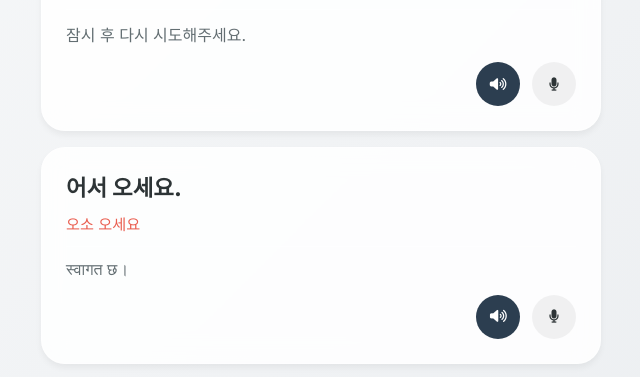
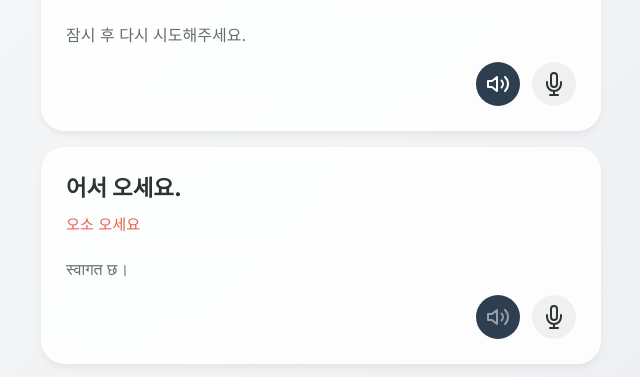
Before and after one commit to hanybeee67/Korean-App, a plain HTML site: page index.html in a window 1280 px wide. Both pictures are taken after a click on the button 817 px from the left and 612 px from the top of the page. Shown: the part 296-673 px from the top of the page, 319-959 px from the left. Drawn offline with nearby package versions, Linux system fonts and the light colour scheme; no server answers.

Commit message:
fix: Replace icons with SVG and improve TTS error msg

```diff
--- a/index.html
+++ b/index.html
@@ -210,11 +210,11 @@
                     <div class="sentence-pronunciation">${item.Pronunciation || ''}</div>
                     <div class="sentence-meaning">${item.Nepali}</div>
                     <div class="card-actions">
-                        <button class="btn-icon play-btn" onclick="speakText('${item.Korean}', this)">
-                            <i class="fas fa-volume-up"></i>
+                        <button class="btn-icon play-btn" onclick="speakText('${item.Korean}', this)" aria-label="Listen">
+                            <svg width="24" height="24" viewBox="0 0 24 24" fill="none" stroke="currentColor" stroke-width="2" stroke-linecap="round" stroke-linejoin="round"><polygon points="11 5 6 9 2 9 2 15 6 15 11 19 11 5"></polygon><path d="M19.07 4.93a10 10 0 0 1 0 14.14M15.54 8.46a5 5 0 0 1 0 7.07"></path></svg>
                         </button>
-                        <button class="btn-icon mic-btn" id="mic-${index}" onclick="startListening('${item.Korean}', 'mic-${index}')">
-                            <i class="fas fa-microphone"></i>
+                        <button class="btn-icon mic-btn" id="mic-${index}" onclick="startListening('${item.Korean}', 'mic-${index}')" aria-label="Speak">
+                            <svg width="24" height="24" viewBox="0 0 24 24" fill="none" stroke="currentColor" stroke-width="2" stroke-linecap="round" stroke-linejoin="round"><path d="M12 1a3 3 0 0 0-3 3v8a3 3 0 0 0 6 0V4a3 3 0 0 0-3-3z"></path><path d="M19 10v2a7 7 0 0 1-14 0v-2"></path><line x1="12" y1="19" x2="12" y2="23"></line><line x1="8" y1="23" x2="16" y2="23"></line></svg>
                         </button>
                     </div>
                 `;
@@ -227,20 +227,25 @@
             if ('speechSynthesis' in window) {
                 const utterance = new SpeechSynthesisUtterance(text);
                 utterance.lang = 'ko-KR';
-                utterance.rate = 0.9; // Slightly slower for better clarity
+                utterance.rate = 0.9;
 
                 // Button animation
-                const icon = btnElement.querySelector('i');
-                const originalClass = icon.className;
-                icon.className = 'fas fa-volume-high fa-beat'; // Visual feedback
+                const icon = btnElement.querySelector('svg');
+                icon.style.opacity = '0.5';
 
                 utterance.onend = () => {
-                    icon.className = originalClass;
+                    icon.style.opacity = '1';
+                };
+
+                utterance.onerror = (e) => {
+                    console.error('TTS Error:', e);
+                    alert('음성 재생 오류 (Please use Chrome Browser)');
+                    icon.style.opacity = '1';
                 };
 
                 window.speechSynthesis.speak(utterance);
             } else {
-                alert('이 브라우저는 음성 합성을 지원하지 않습니다. (TTS not supported)');
+                alert('음성 기능을 지원하지 않는 브라우저입니다.\n(Chrome 또는 Safari를 사용해주세요.)');
             }
         };
 
```
